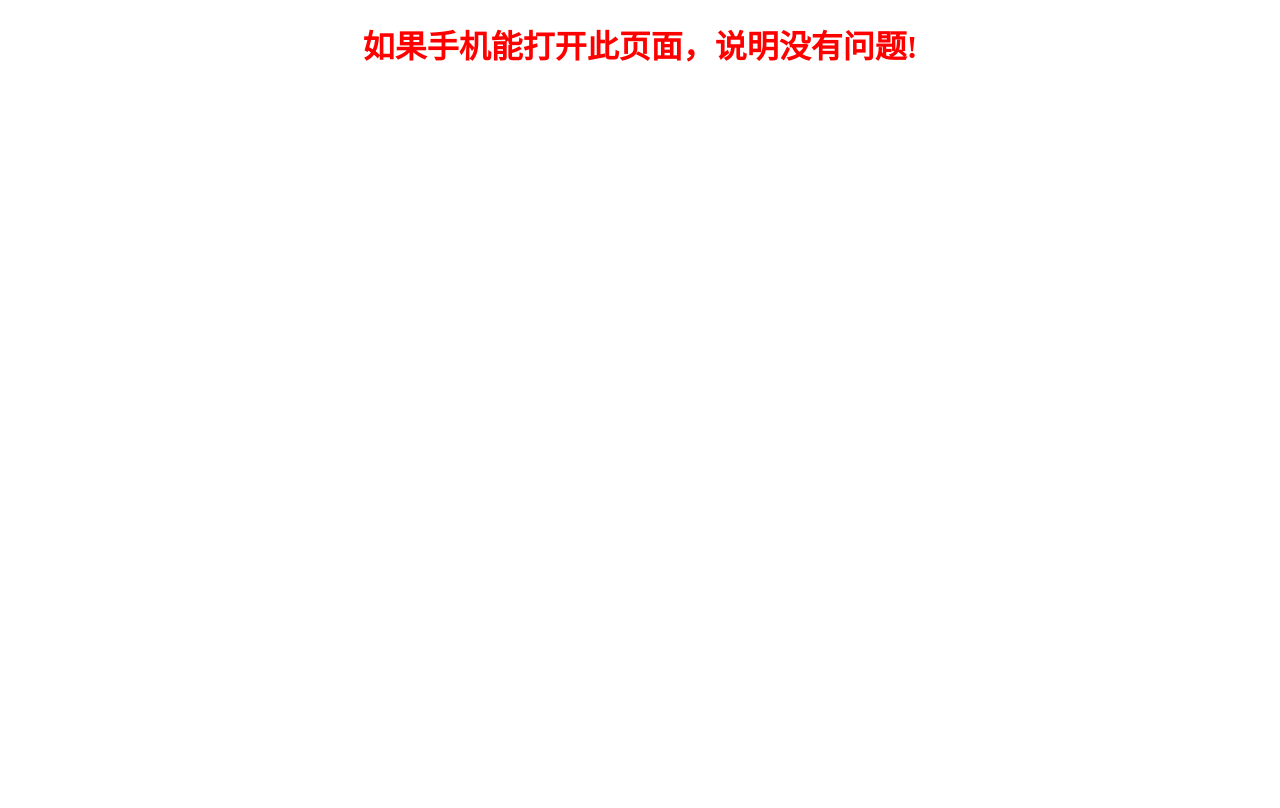
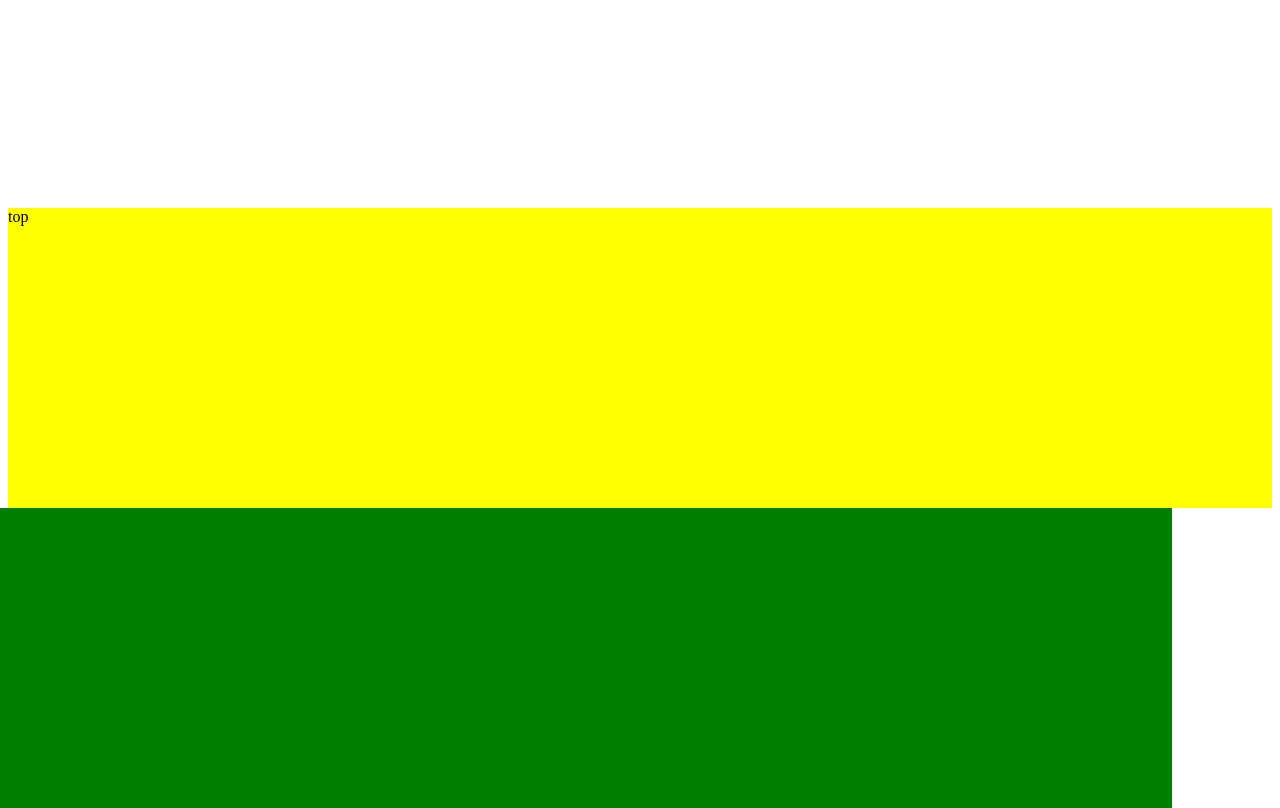
Before and after one commit to duanjinqiu/practice, a plain HTML site: page index.html in a window 1280 px wide. Drawn offline with Linux system fonts and the light colour scheme.

Commit message:
Update index.html

```diff
--- a/index.html
+++ b/index.html
@@ -1,16 +1,33 @@
 <!DOCTYPE html>
 <html>
 <head>
-    <meta charset="UTF-8">
-    <title>手机页面测试</title>
-    <style>
-        h1 {
-            color: red;
-            text-align: center;
-        }
-    </style>
+	<meta charset="UTF-8">
+	<title>Document</title>
+	<style>
+		html {
+			height: 100%;
+		}
+		body {
+			height: 100%;
+		}
+		.top {
+			width: 100%;
+			height: 300px;
+			float: left;
+			background: yellow;
+			margin-top: 200px;
+		}
+		.bottom {
+			width: 100%;
+			height: 300px;
+			float: left;
+			background: green;
+			margin-left: -100px;
+		}
+	</style>
 </head>
 <body>
-    <h1>如果手机能打开此页面，说明没有问题!</h1>
+	<div class="top">top</div>
+	<div class="bottom">bottom</div>
 </body>
 </html>
```
